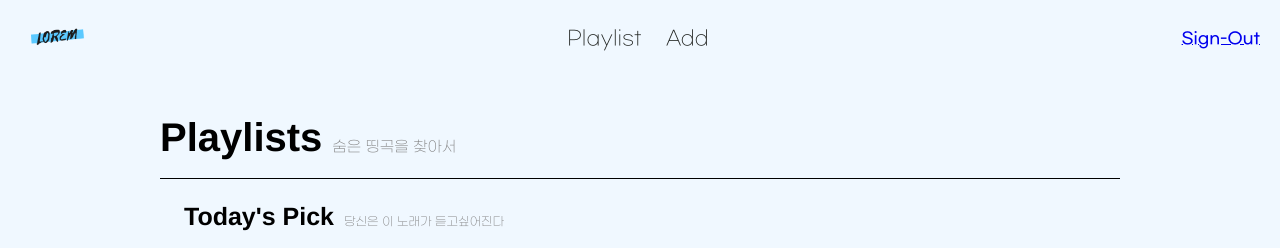
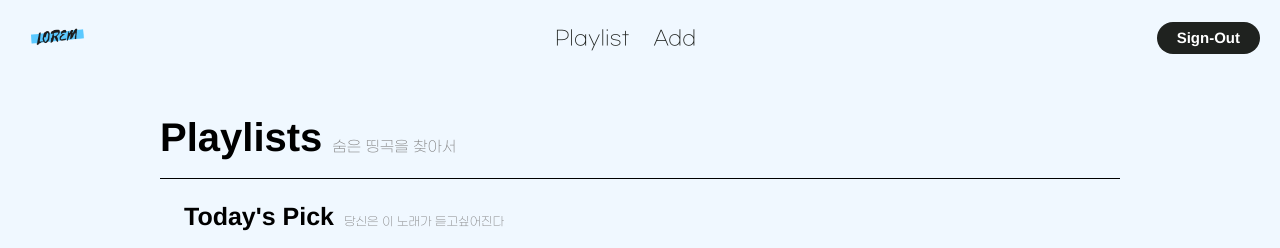
Before and after one commit to Senitf/DailyMusic, a Django app: page /playlist/ in a window 1280 px wide. Shown: the top 248 px of the page. Run offline with Django 3.2, Linux system fonts and the light colour scheme; the visitor is signed in with stand-in values (Sample User, id 1); data that the repository does not hold is empty; some libraries are stand-ins or nearby versions; some web fonts are replaced.

Commit message:
header fix

```diff
--- a/musicProject/layout/base.html
+++ b/musicProject/layout/base.html
@@ -36,7 +36,7 @@
                     </ul>
                 </div>
 
-                <div class="login-button"></div>
+                <div class="login-button">
                     {% if user.is_authenticated %}
                     <a class="dropdown-item" href="javascript:{document.getElementById('logout').submit()}">
                         Sign-Out
@@ -49,6 +49,7 @@
                         Sign-in
                     </a>
                     {% endif %}
+                </div>
             </header>
 
             {% block content %}
--- a/musicProject/music/static/style.css
+++ b/musicProject/music/static/style.css
@@ -443,6 +443,28 @@ img#mainlogo{
     margin-left: auto;
 }
 
+.login-button{
+    font-family: "helvetica neue";
+    font-weight: bolder;
+    padding: 7px 20px;
+    background-color: rgb(31, 34, 31);
+    border-radius: 1em;
+    text-decoration: none;
+    color: black;
+    transition: background-color ease 0.3s;
+}
+
+.login-button:hover{
+    background-color: rgb(67, 73, 67);
+}
+
+.login-button a{
+    text-align: center;
+    font-size: 15px;
+    text-decoration: none;
+    color: white;
+}
+
 .content-main{
     display: grid;
     position: relative;
@@ -485,7 +507,6 @@ img#mainlogo{
     margin: 20px auto;
     border-radius: 15px;
     padding: 25px;
-    background-image: linear-gradient( rgba(0, 0, 0, 0.45), rgba(0, 0, 0, 0.3) ), url(/static/pic/testcover.jpeg);
     background-size: cover;
     background-position: center;
 }
--- a/musicProject/music/templates/music/music_playlist.html
+++ b/musicProject/music/templates/music/music_playlist.html
@@ -22,7 +22,7 @@
             <div class="sub-title sub-title--today" style="font-size: 12px;">당신은 이 노래가 듣고싶어진다</div>
         </div>
 
-        <div class="playlist-today--form">
+        <div class="playlist-today--form" style="background-image: linear-gradient( rgba(0, 0, 0, 0.45), rgba(0, 0, 0, 0.3) ), url(/static/pic/testcover.jpeg);">
             <div class="playlist-today--form--head">
                 <div class="playlist-today--form--head--main-title">죠지의 여름밤 감성</div>
                 <div class="playlist-today--form--head--like-btn"><i class="fas fa-heart"></i></div>
```
Lines whose indentation alone changed are shown as unchanged.
